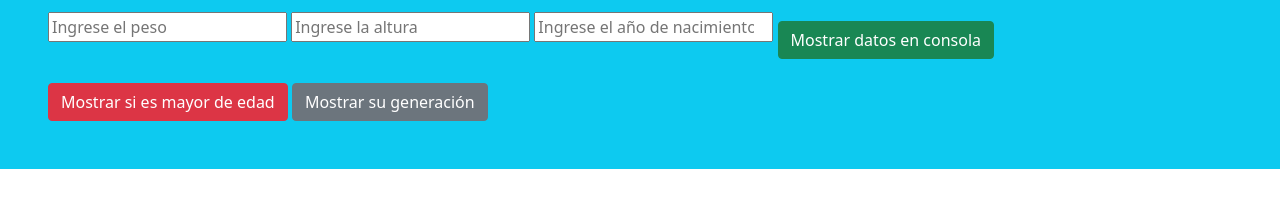
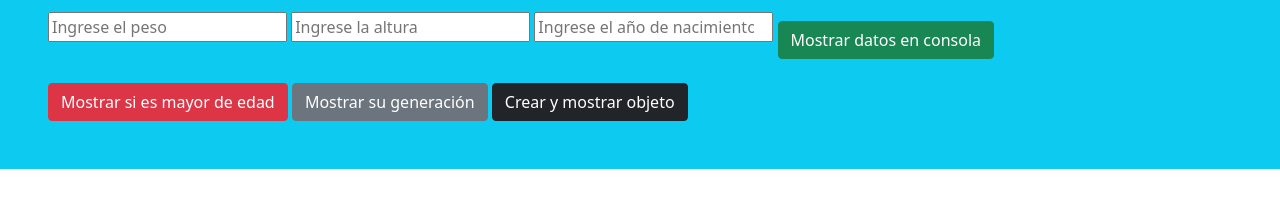
Before and after one commit to facundomoya/practicaDOM, a plain HTML site: page ejercicio2.html in a window 1280 px wide. Shown: the part 135-342 px from the top of the page. Drawn offline with Linux system fonts and the light colour scheme.

Commit message:
se resolvio el ejercicio 2

```diff
--- a/JS/ejercicio2.js
+++ b/JS/ejercicio2.js
@@ -33,8 +33,12 @@ function mostrarDatos(){
     let prop7 = document.getElementById("input7")
     this.nacimiento =prop7.value
     console.log("Año de nacimiento: "+prop7.value)
-    let person = new Persona(prop1.value,prop2.value,prop3.value,prop4.value,prop5.value,prop6.value,prop7.value)
-    console.log(person)
+
+}
+
+function crearObjeto(){
+  let person = new Persona(nombre,edad,dni,sexo,peso,altura,nacimiento)
+  console.log(person)
 }
 
 function esMayordeEdad(){
--- a/ejercicio2.html
+++ b/ejercicio2.html
@@ -22,6 +22,7 @@
             <button class="btn btn-success mt-4" onclick="mostrarDatos()">Mostrar datos en consola</button>
             <button class="btn btn-danger mt-4" onclick="esMayordeEdad()">Mostrar si es mayor de edad</button>
             <button class="btn btn-secondary mt-4" onclick="mostrarGeneracion()">Mostrar su generación</button>
+            <button class="btn btn-dark mt-4" onclick="crearObjeto()">Crear y mostrar objeto</button>
 
         </article>
     </main>
```
